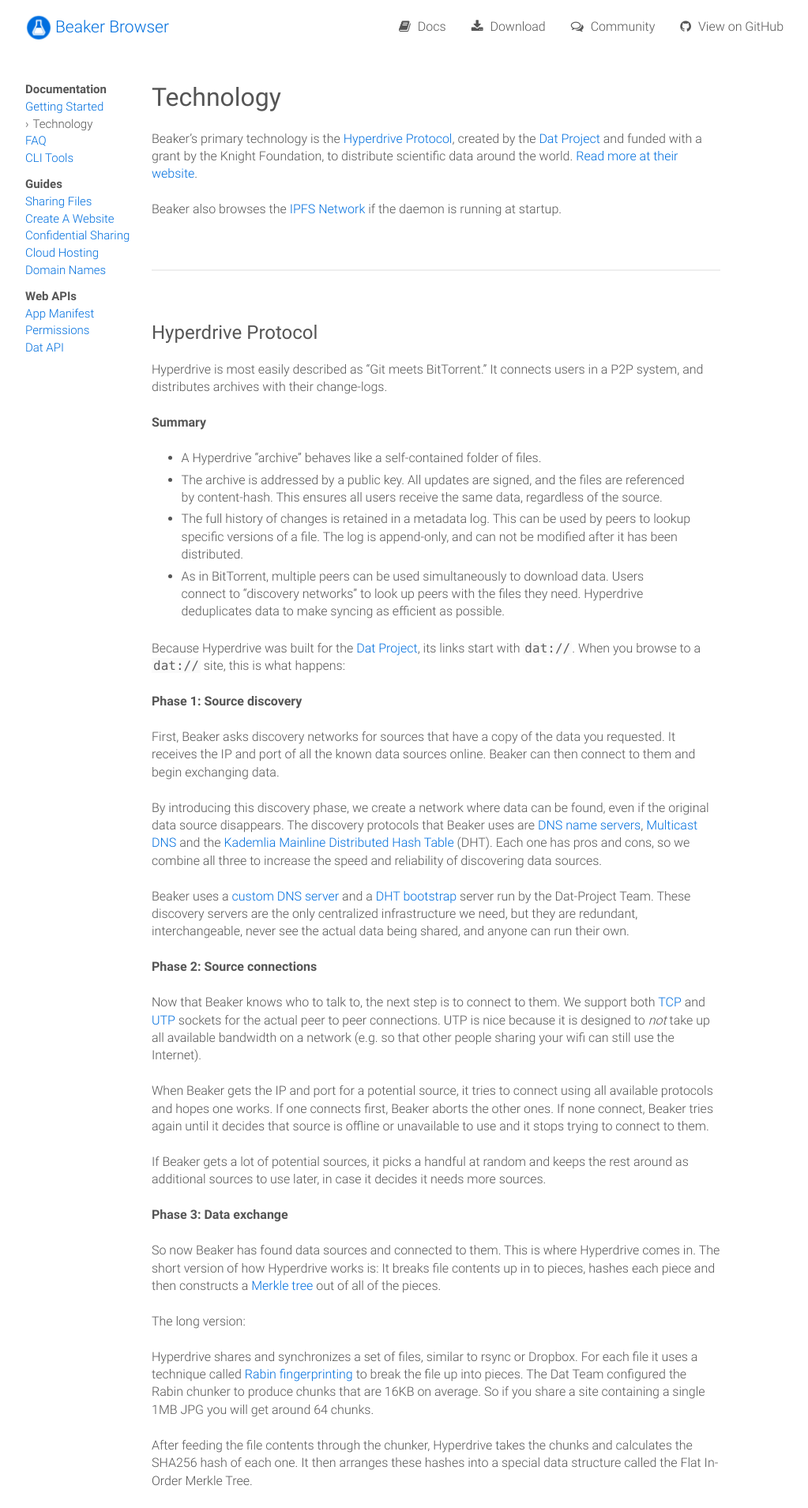
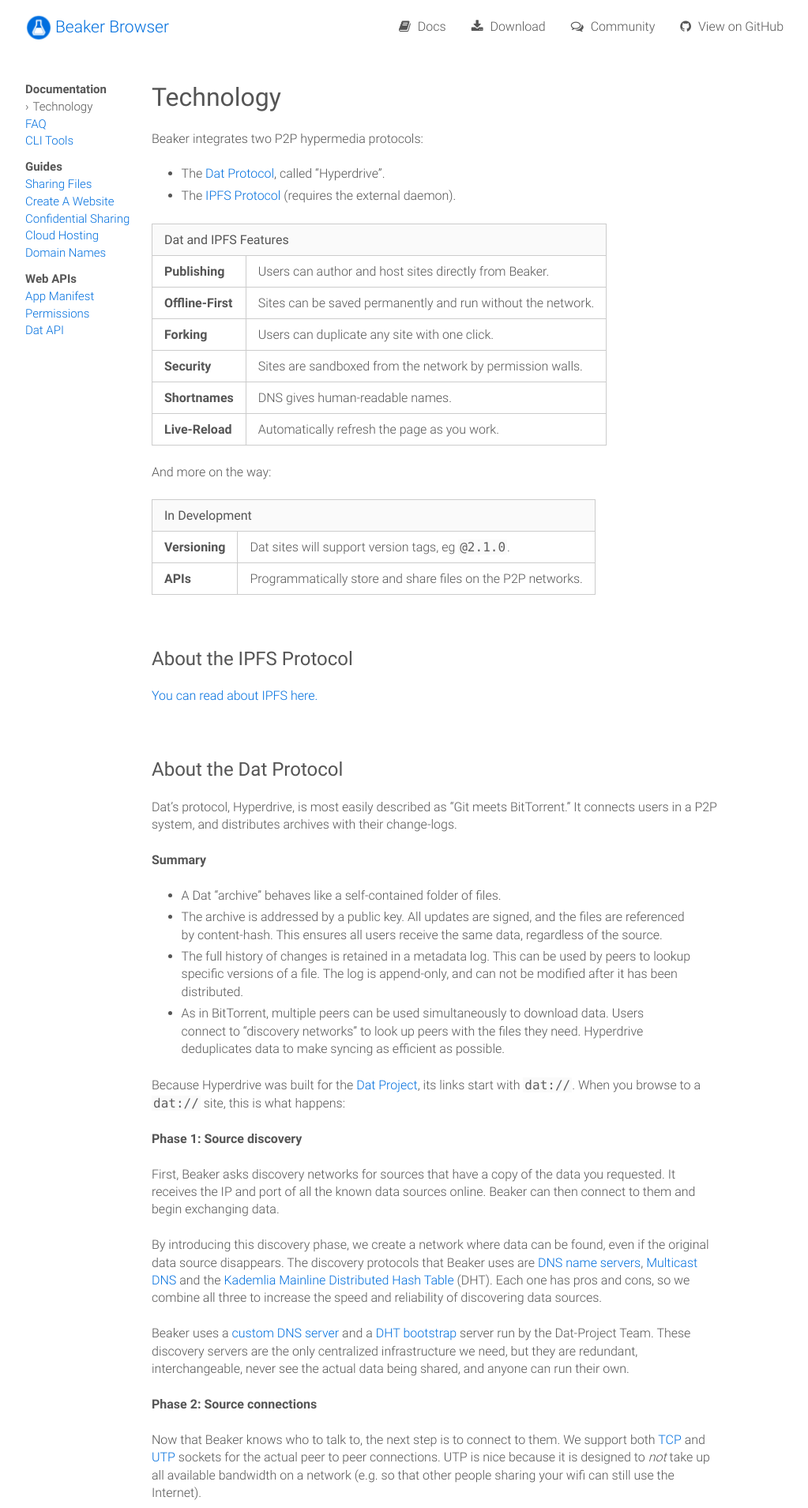
Before and after one commit to beakerbrowser/beakerbrowser.com, a Jekyll site: the page built from _docs/technology.md, in a window 1280 px wide. Shown: the top 1909 px of the page at 79% size, without its empty margins (128-1151 px from the left). Built offline with Jekyll 4.4.1, drawn with Linux system fonts in a browser that asks for light colours.

Commit message:
simplify the frontpage, expand on the tech page

```diff
--- a/_docs/technology.md
+++ b/_docs/technology.md
@@ -4,21 +4,53 @@
 category: Documentation
 ---
 
-Beaker's primary technology is the [Hyperdrive Protocol](https://github.com/datproject/docs/blob/master/docs/hyperdrive_spec.md), created by the [Dat Project](http://dat-data.com) and funded with a grant by the Knight Foundation, to distribute scientific data around the world.
-[Read more at their website](http://dat-data.com).
+Beaker integrates two P2P hypermedia protocols:
 
-Beaker also browses the [IPFS Network](https://ipfs.io) if the daemon is running at startup.
+ - The [Dat Protocol](http://dat-data.com), called "Hyperdrive".
+ - The [IPFS Protocol](https://ipfs.io) (requires the external daemon).
 
-<hr>
+<table class="doc-table bold-headings">
+  <thead>
+    <tr><td colspan="2">Dat and IPFS Features</td></tr>
+  </thead>
+  <tbody>
+    <tr><td>Publishing</td><td>Users can author and host sites directly from Beaker.</td></tr>
+    <tr><td>Offline-First</td><td>Sites can be saved permanently and run without the network.</td></tr>
+    <tr><td>Forking</td><td>Users can duplicate any site with one click.</td></tr>
+    <tr><td>Security</td><td>Sites are sandboxed from the network by permission walls.</td></tr>
+    <tr><td>Shortnames</td><td>DNS gives human-readable names.</td></tr>
+    <tr><td>Live-Reload</td><td>Automatically refresh the page as you work.</td></tr>
+  </tbody>
+</table>
 
-<h3>Hyperdrive Protocol</h3>
+And more on the way:
 
-Hyperdrive is most easily described as "Git meets BitTorrent."
+<table class="doc-table bold-headings">
+  <thead>
+    <tr><td colspan="2">In Development</td></tr>
+  </thead>
+  <tbody>
+    <tr><td>Versioning</td><td>Dat sites will support version tags, eg <code>@2.1.0</code>.</td></tr>
+    <tr><td>APIs</td><td>Programmatically store and share files on the P2P networks.</td></tr>
+  </tbody>
+</table>
+
+<br>
+
+<h3>About the IPFS Protocol</h3>
+
+[You can read about IPFS here.](https://ipfs.io/#how)
+
+<br>
+
+<h3>About the Dat Protocol</h3>
+
+Dat's protocol, Hyperdrive, is most easily described as "Git meets BitTorrent."
 It connects users in a P2P system, and distributes archives with their change-logs.
 
 **Summary**
 
- - A Hyperdrive "archive" behaves like a self-contained folder of files.
+ - A Dat "archive" behaves like a self-contained folder of files.
  - The archive is addressed by a public key. All updates are signed, and the files are referenced by content-hash. This ensures all users receive the same data, regardless of the source.
  - The full history of changes is retained in a metadata log. This can be used by peers to lookup specific versions of a file. The log is append-only, and can not be modified after it has been distributed.
  - As in BitTorrent, multiple peers can be used simultaneously to download data. Users connect to "discovery networks" to look up peers with the files they need. Hyperdrive deduplicates data to make syncing as efficient as possible.
--- a/_layouts/default.html
+++ b/_layouts/default.html
@@ -3,7 +3,7 @@
     <head>
         <meta charset="utf-8">
         <meta http-equiv="X-UA-Compatible" content="IE=edge,chrome=1">
-        <title>Beaker | {{ page.title | default: "Decentralized Apps Platform" }}</title>
+        <title>Beaker | {{ page.title | default: "If it ain't P2P, it ain't free." }}</title>
         <meta name="viewport" content="width=device-width">
 
         <!-- Custom CSS -->
--- a/css/main.scss
+++ b/css/main.scss
@@ -577,6 +577,17 @@
     border: 1px solid #ccc;
     vertical-align: top;
   }
+
+  &.bold-headings {
+    td:first-child {
+      font-weight: bold;
+      white-space: pre;
+    }
+    thead td:first-child {
+      background: #fafafa;
+      font-weight: normal;
+    }
+  }
 }
 
 table.comparison {
@@ -743,7 +754,7 @@
       font-size: 34px;
       font-weight: 100;
       color: #777;
-      line-height: 60px;
+      line-height: 40px;
     }
   }
   .hero-btns {
```
Also changed, not shown: _docs/index.md (+6 -10 lines), index.html (+6 -4 lines).
